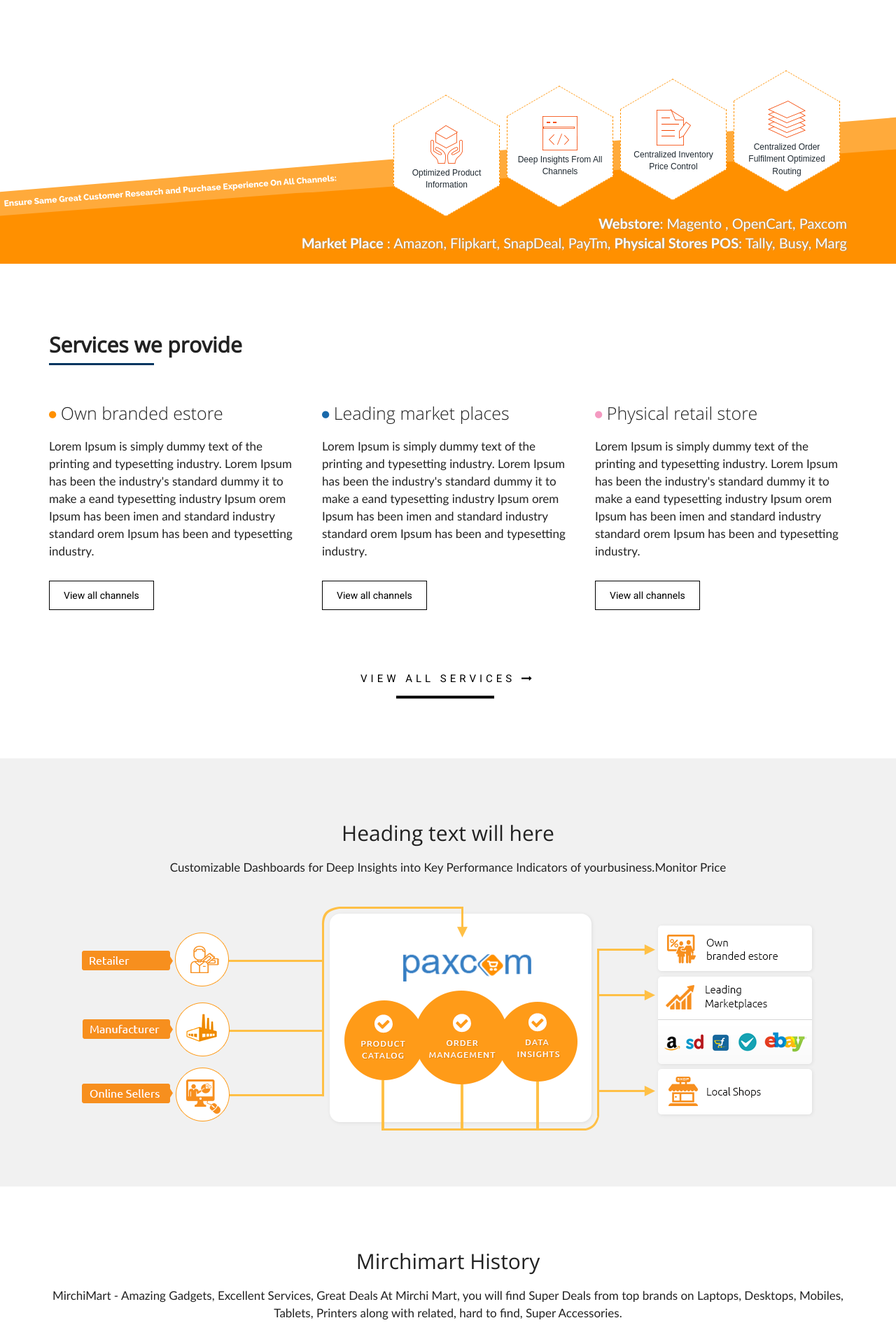
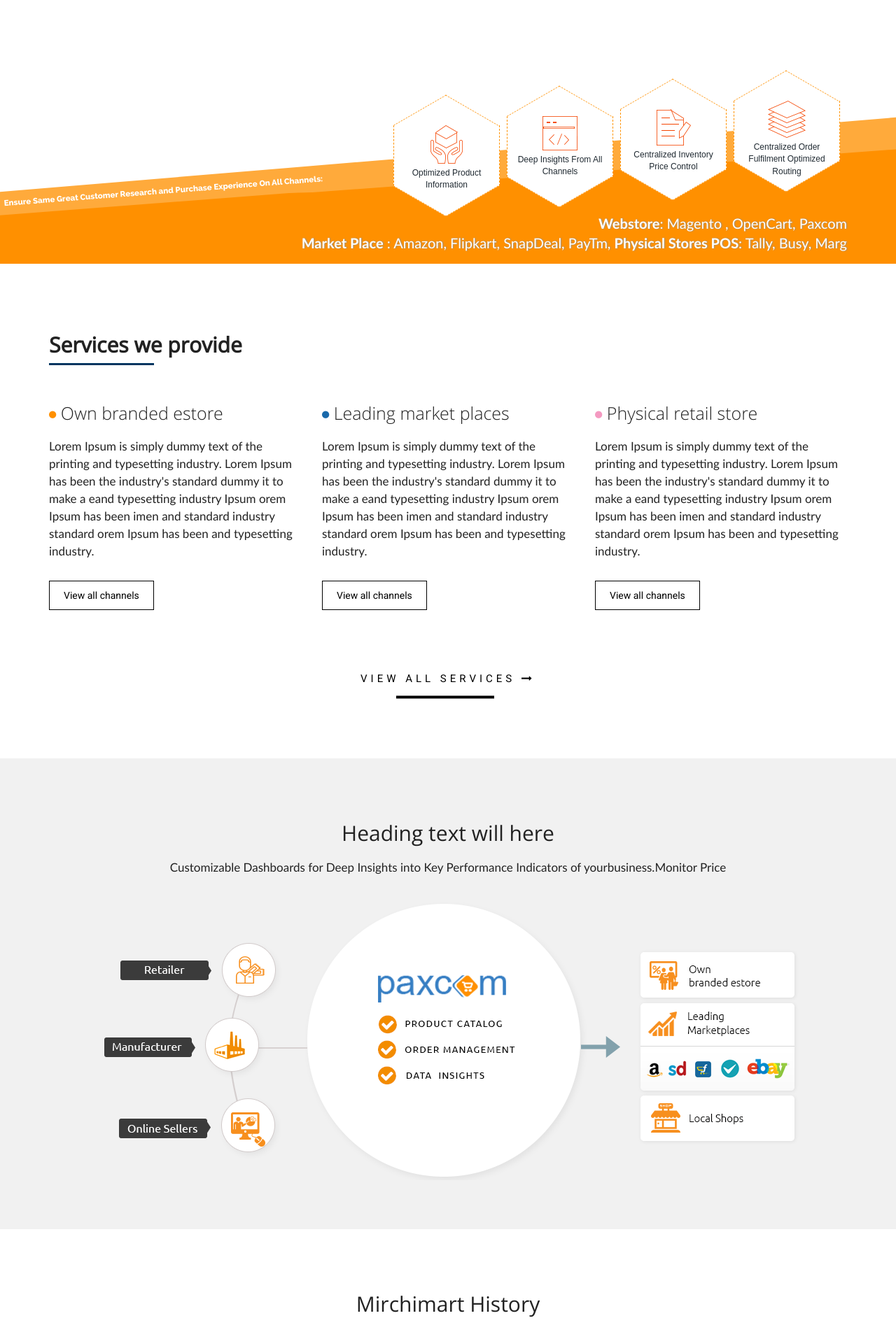
Before and after one commit to paxcom/paxcom.github.io, a Jekyll site: the page built from index.md, in a window 1280 px wide. Shown: the part 523-2427 px from the top of the page at 70% size. Built offline with Jekyll 4.4.1, drawn with Linux system fonts in a browser that asks for light colours; comment, search, counter and statistics services are not loaded.

Commit message:
update css and image

```diff
--- a/css/style.css
+++ b/css/style.css
@@ -1070,7 +1070,7 @@
     color: #fff;
     float: left;
     font-family: "RalewayExtraBold_0";
-    font-size: 12px;
+    font-size: 11.5px;
     font-weight: 900;
     margin-left: -20px;
     margin-top: -47px;
```
Also changed, not shown: images/product-info-img.png, images/product-info-img1.png (added).
